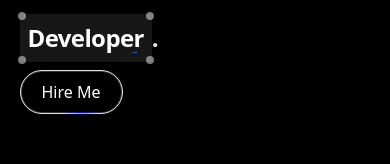
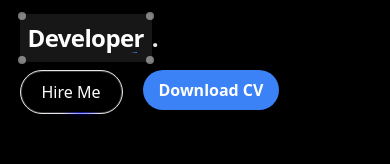
Before and after one commit to Rezkianwar/my-portfolio, a Next.js app: page / in a window 390 px wide. Shown: the part 306-470 px from the top of the page. Built offline with nearby package versions, Linux system fonts and the light colour scheme.

Commit message:
fixing responsive

```diff
--- a/src/app/layout.js
+++ b/src/app/layout.js
@@ -23,7 +23,7 @@ export default function RootLayout({ children }) {
       easing: "ease-in-out", // Animasi dengan easing yang mulus
       offset: 200, // Elemen mulai teranimasi setelah 200px di bawah jendela tampilan
       delay: 0, // Animasi dimulai tanpa penundaan
-      once: false, // Animasi hanya dipicu sekali
+      once: true, // Animasi hanya dipicu sekali
       mirror: false, // Animasi hanya sekali saat elemen pertama kali masuk
       anchorPlacement: "top-bottom", // Animasi dipicu ketika bagian atas elemen mencapai bagian bawah viewport
     });
--- a/src/components/HeroSection.jsx
+++ b/src/components/HeroSection.jsx
@@ -5,6 +5,7 @@ import { TypewriterEffectSmooth } from "@/components/ui/typewriter-effect";
 import { AnimatedTooltip } from "@/components/ui/animated-tooltip";
 import { HoverBorderGradient } from "@/components/ui/hover-border-gradient";
 import { BackgroundBeams } from "@/components/ui/background-beams";
+import Link from "next/link";
 
 export function HeroSection() {
   const words = [
@@ -61,6 +62,7 @@ export function HeroSection() {
   ];
   return (
     <div className="w-full overflow-x-hidden min-h-screen grid lg:grid-cols-[0.9fr_0.5fr_0.5fr] gap-6 ">
+      <BackgroundBeams />
       {/* Logo Image */}
       <div
         data-aos="fade-down-right"
@@ -89,6 +91,7 @@ export function HeroSection() {
             <TypewriterEffectSmooth words={words} />
             <Cover> Developer</Cover>.
           </h2>
+          <div className="flex flex-row gap-5">
             <HoverBorderGradient
               containerClassName="rounded-full"
               as="button"
@@ -98,6 +101,17 @@ export function HeroSection() {
                 Hire Me
               </a>
             </HoverBorderGradient>
+            <Link href="/CV_RezkiAnwar.pdf" passHref>
+              {" "}
+              <button
+                className="bg-blue-500 hover:bg-blue-700 text-white font-bold py-2 px-4 rounded-full"
+                download
+              >
+                {" "}
+                Download CV{" "}
+              </button>{" "}
+            </Link>
+          </div>
           <div className="flex felx-row mt-[60px]">
             <AnimatedTooltip items={people} />
           </div>
@@ -146,10 +160,8 @@ export function HeroSection() {
           Specializing in creating user-friendly and visually appealing web and
           mobile applications.Lets build something amazing together!
         </p>
-
         <Skills />
       </div>
-      <BackgroundBeams />
     </div>
   );
 }
--- a/src/components/Projects.jsx
+++ b/src/components/Projects.jsx
@@ -15,7 +15,7 @@ export function Projects() {
       >
         Recent Projects
       </h2>
-      <div data-aos="zoom-in-up">
+      <div>
         <Carousel items={cards} />
       </div>
     </div>
@@ -130,9 +130,9 @@ const data = [
     content: <DummyContent2 />,
   },
   {
-    category: "Product",
-    title: "Launching the new Apple Vision Pro.",
-    src: "https://images.unsplash.com/photo-1713869791518-a770879e60dc?q=80&w=2333&auto=format&fit=crop&ixlib=rb-4.0.3&ixid=M3wxMjA3fDB8MHxwaG90by1wYWdlfHx8fGVufDB8fHx8fA%3D%3D",
+    category: "Website",
+    title: "Launching the *******",
+    src: "/images/ComingSoon.png",
     content: <DummyContent />,
   },
 ];
```
Also changed, not shown: public/images/ComingSoon.png (added), 1 other file (tests, documents, lock files or other folders). Lines whose indentation alone changed are shown as unchanged.
